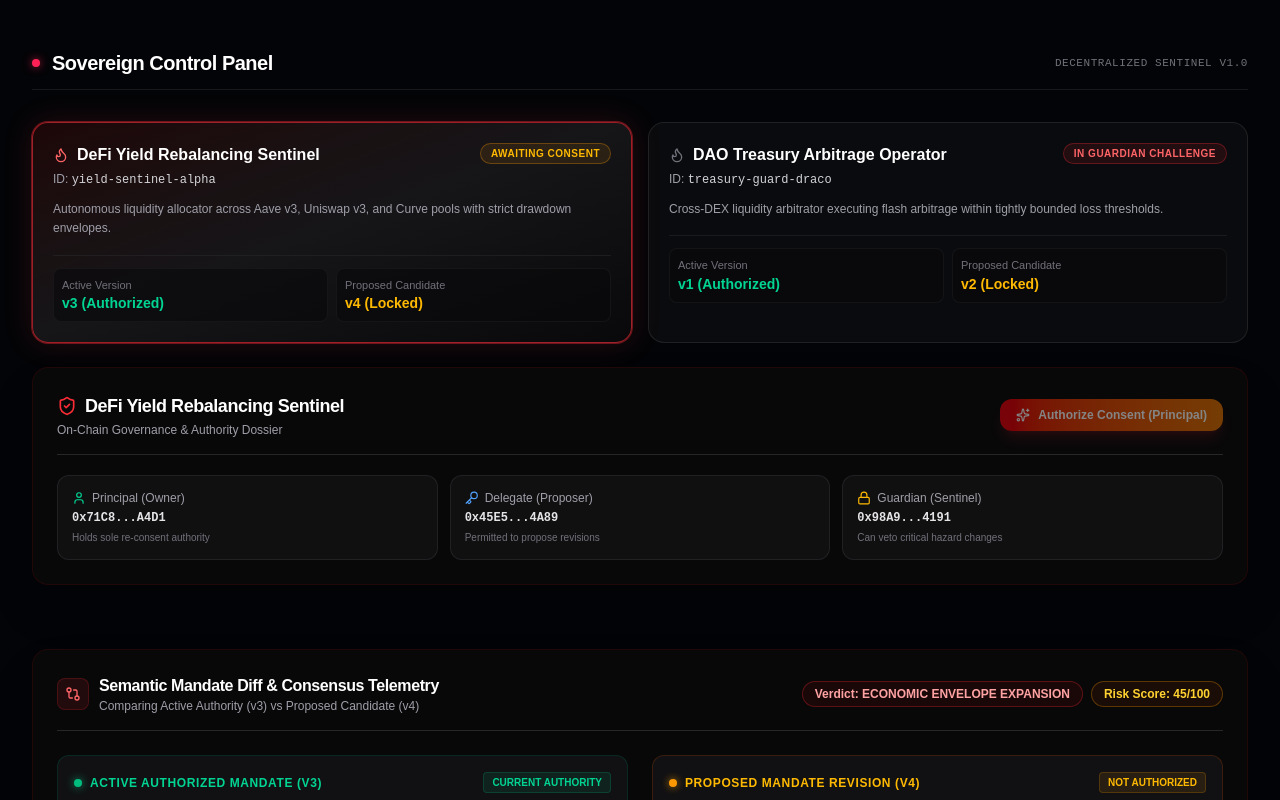
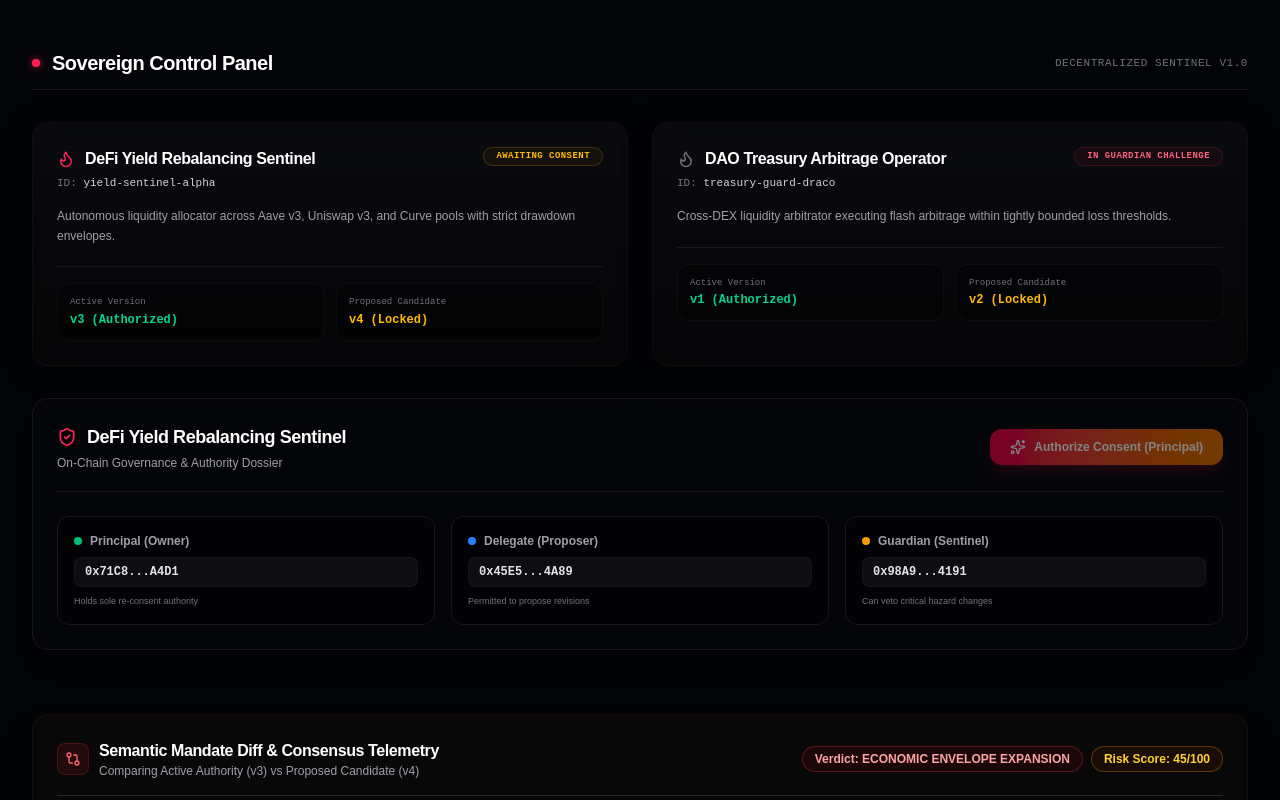
Before and after one commit to 9ja-maxx/dracoclause, a Next.js app in the folder frontend/: page / in a window 1280 px wide. Shown: the part 1280-2080 px from the top of the page. Built offline with nearby package versions, Linux system fonts and the light colour scheme; what genlayer-js would draw is missing.

Commit message:
design: design elegant mandate details panel and micro-badges for keys

```diff
--- a/frontend/src/components/MandateExplorer.tsx
+++ b/frontend/src/components/MandateExplorer.tsx
@@ -2,7 +2,7 @@
 
 import React, { useState } from "react";
 import { truncateAddress } from "@/lib/utils";
-import { ShieldCheck, Flame, ChevronRight, User, Key, Lock, CheckCircle, AlertTriangle, ShieldAlert, Sparkles, RefreshCw } from "lucide-react";
+import { ShieldCheck, Flame, User, Key, Lock, ShieldAlert, Sparkles } from "lucide-react";
 import { useMandateWrite } from "@/hooks/use-mandate-write";
 import { toast } from "sonner";
 
@@ -111,48 +111,48 @@
   };
 
   return (
-    <div className="space-y-6">
+    <div className="space-y-8">
       {/* Mandate Selection List */}
-      <div className="grid gap-4 md:grid-cols-2">
+      <div className="grid gap-6 md:grid-cols-2">
         {DEMO_MANDATES.map((m) => {
           const isSelected = m.id === selectedMandate.id;
           return (
             <div
               key={m.id}
               onClick={() => onSelectMandate(m)}
-              className={"cursor-pointer rounded-2xl border p-5 transition-all duration-300 " +
+              className={"cursor-pointer rounded-2xl border p-6 transition-all duration-300 draco-card " +
                 (isSelected
-                  ? "border-red-500/60 bg-gradient-to-br from-red-950/40 via-zinc-900/90 to-zinc-950 shadow-[0_0_30px_rgba(239,68,68,0.15)] ring-1 ring-red-500/40"
-                  : "border-zinc-800/80 bg-zinc-900/40 hover:border-zinc-700 hover:bg-zinc-900/70")}
+                  ? "border-rose-500/50 bg-[#0a0b10] shadow-[0_0_30px_rgba(225,29,72,0.15)]"
+                  : "border-zinc-900 bg-zinc-950/40 hover:border-zinc-800")}
             >
-              <div className="flex items-start justify-between gap-2">
-                <div>
-                  <div className="flex items-center gap-2">
-                    <Flame className={"size-4 " + (isSelected ? "text-red-400 animate-pulse" : "text-zinc-500")} />
-                    <h4 className="font-bold text-white text-base">{m.name}</h4>
+              <div className="flex items-start justify-between gap-3">
+                <div className="space-y-1">
+                  <div className="flex items-center gap-2.5">
+                    <Flame className={"size-4.5 " + (isSelected ? "text-rose-500 animate-pulse" : "text-zinc-500")} />
+                    <h4 className="font-bold text-white text-base tracking-tight">{m.name}</h4>
                   </div>
-                  <p className="mt-1 text-xs text-zinc-400">ID: <span className="font-mono text-zinc-300">{m.id}</span></p>
+                  <p className="text-[11px] font-mono text-zinc-500">ID: <span className="text-zinc-300">{m.id}</span></p>
                 </div>
                 <span
-                  className={"rounded-full border px-2.5 py-0.5 text-[10px] font-bold uppercase tracking-wider " +
+                  className={"rounded-full border px-3 py-0.5 text-[9px] font-bold uppercase tracking-wider font-mono " +
                     (m.status === "AWAITING_CONSENT"
-                      ? "border-amber-500/30 bg-amber-500/10 text-amber-400"
-                      : "border-red-500/30 bg-red-500/10 text-red-400 animate-pulse")}
+                      ? "border-amber-500/20 bg-amber-500/5 text-amber-400"
+                      : "border-rose-500/20 bg-rose-500/5 text-rose-400 animate-pulse")}
                 >
                   {m.status.replace(/_/g, " ")}
                 </span>
               </div>
 
-              <p className="mt-3 text-xs leading-relaxed text-zinc-400 line-clamp-2">{m.description}</p>
+              <p className="mt-4 text-xs font-light leading-relaxed text-zinc-400 line-clamp-2">{m.description}</p>
 
-              <div className="mt-4 grid grid-cols-2 gap-2 border-t border-zinc-800/60 pt-3 text-[11px]">
-                <div className="rounded-lg bg-zinc-950/60 p-2 border border-zinc-800/40">
-                  <span className="text-zinc-500 block">Active Version</span>
-                  <span className="font-bold text-emerald-400 text-sm">v{m.activeVersion} (Authorized)</span>
+              <div className="mt-5 grid grid-cols-2 gap-3 border-t border-zinc-900 pt-4 text-[10px] font-mono">
+                <div className="rounded-xl bg-black/40 p-3 border border-zinc-900/50">
+                  <span className="text-zinc-500 block text-[9px]">Active Version</span>
+                  <span className="font-bold text-emerald-400 text-xs block mt-0.5">v{m.activeVersion} (Authorized)</span>
                 </div>
-                <div className="rounded-lg bg-zinc-950/60 p-2 border border-zinc-800/40">
-                  <span className="text-zinc-500 block">Proposed Candidate</span>
-                  <span className="font-bold text-amber-400 text-sm">v{m.openVersion} (Locked)</span>
+                <div className="rounded-xl bg-black/40 p-3 border border-zinc-900/50">
+                  <span className="text-zinc-500 block text-[9px]">Proposed Candidate</span>
+                  <span className="font-bold text-amber-400 text-xs block mt-0.5">v{m.openVersion} (Locked)</span>
                 </div>
               </div>
             </div>
@@ -161,14 +161,14 @@
       </div>
 
       {/* Active Selected Mandate Full Dossier */}
-      <div className="rounded-2xl border border-red-950/40 bg-zinc-950/90 p-6 shadow-2xl backdrop-blur-xl">
-        <div className="flex flex-wrap items-center justify-between gap-4 border-b border-zinc-800 pb-4">
-          <div>
-            <div className="flex items-center gap-2">
-              <ShieldCheck className="size-5 text-red-500" />
+      <div className="rounded-2xl border border-zinc-900 bg-zinc-950/40 p-6 shadow-xl relative overflow-hidden">
+        <div className="flex flex-wrap items-center justify-between gap-4 border-b border-zinc-900 pb-5">
+          <div className="space-y-1">
+            <div className="flex items-center gap-2.5">
+              <ShieldCheck className="size-5 text-rose-500" />
               <h3 className="text-lg font-bold text-white tracking-tight">{selectedMandate.name}</h3>
             </div>
-            <p className="text-xs text-zinc-400 mt-0.5">On-Chain Governance & Authority Dossier</p>
+            <p className="text-xs text-zinc-400 font-light">On-Chain Governance & Authority Dossier</p>
           </div>
 
           <div className="flex items-center gap-2">
@@ -176,55 +176,59 @@
               <button
                 onClick={() => handleConsent(selectedMandate)}
                 disabled={isProcessing || !canWrite}
-                className="flex items-center gap-2 rounded-xl bg-gradient-to-r from-red-600 to-amber-600 px-4 py-2 text-xs font-bold text-white shadow-lg shadow-red-500/20 transition hover:from-red-500 hover:to-amber-500 disabled:opacity-50"
+                className="flex items-center gap-2 rounded-xl bg-gradient-to-r from-rose-600 to-amber-600 px-5 py-2.5 text-xs font-bold text-white shadow-lg shadow-rose-500/20 transition hover:scale-[1.02] disabled:opacity-50"
               >
-                <Sparkles className="size-3.5" />
+                <Sparkles className="size-4" />
                 <span>Authorize Consent (Principal)</span>
               </button>
             )}
 
             {selectedMandate.status === "IN_GUARDIAN_CHALLENGE" && (
-              <div className="flex items-center gap-2">
               <button
                 onClick={() => handleVeto(selectedMandate)}
                 disabled={isProcessing || !canWrite}
-                  className="flex items-center gap-2 rounded-xl border border-red-500/50 bg-red-950/50 px-4 py-2 text-xs font-bold text-red-200 transition hover:bg-red-900/60 disabled:opacity-50"
+                className="flex items-center gap-2 rounded-xl border border-rose-500/40 bg-rose-950/20 px-5 py-2.5 text-xs font-bold text-rose-300 transition hover:bg-rose-950/40 disabled:opacity-50"
               >
-                  <ShieldAlert className="size-3.5 text-red-400" />
+                <ShieldAlert className="size-4 text-rose-400" />
                 <span>Execute Guardian Veto</span>
               </button>
-              </div>
             )}
           </div>
         </div>
 
         {/* Roles Breakdown */}
-        <div className="mt-5 grid gap-3 sm:grid-cols-3">
-          <div className="rounded-xl border border-zinc-800/80 bg-zinc-900/50 p-3.5">
-            <div className="flex items-center gap-1.5 text-zinc-400 text-xs font-medium">
-              <User className="size-3.5 text-emerald-400" />
+        <div className="mt-6 grid gap-4 sm:grid-cols-3">
+          <div className="rounded-xl border border-zinc-900 bg-black/30 p-4 space-y-2">
+            <div className="flex items-center gap-2 text-zinc-400 text-xs font-semibold">
+              <div className="size-2 rounded-full bg-emerald-500" />
               <span>Principal (Owner)</span>
             </div>
-            <p className="mt-1 font-mono text-xs font-semibold text-zinc-200">{truncateAddress(selectedMandate.principal)}</p>
-            <p className="mt-1 text-[10px] text-zinc-500">Holds sole re-consent authority</p>
+            <p className="font-mono text-xs font-bold text-zinc-200 bg-zinc-900/60 px-2.5 py-1.5 rounded-lg border border-zinc-800/40">
+              {truncateAddress(selectedMandate.principal)}
+            </p>
+            <p className="text-[9px] text-zinc-500">Holds sole re-consent authority</p>
           </div>
 
-          <div className="rounded-xl border border-zinc-800/80 bg-zinc-900/50 p-3.5">
-            <div className="flex items-center gap-1.5 text-zinc-400 text-xs font-medium">
-              <Key className="size-3.5 text-blue-400" />
+          <div className="rounded-xl border border-zinc-900 bg-black/30 p-4 space-y-2">
+            <div className="flex items-center gap-2 text-zinc-400 text-xs font-semibold">
+              <div className="size-2 rounded-full bg-blue-500" />
               <span>Delegate (Proposer)</span>
             </div>
-            <p className="mt-1 font-mono text-xs font-semibold text-zinc-200">{truncateAddress(selectedMandate.delegate)}</p>
-            <p className="mt-1 text-[10px] text-zinc-500">Permitted to propose revisions</p>
+            <p className="font-mono text-xs font-bold text-zinc-200 bg-zinc-900/60 px-2.5 py-1.5 rounded-lg border border-zinc-800/40">
+              {truncateAddress(selectedMandate.delegate)}
+            </p>
+            <p className="text-[9px] text-zinc-500">Permitted to propose revisions</p>
           </div>
 
-          <div className="rounded-xl border border-zinc-800/80 bg-zinc-900/50 p-3.5">
-            <div className="flex items-center gap-1.5 text-zinc-400 text-xs font-medium">
-              <Lock className="size-3.5 text-amber-400" />
+          <div className="rounded-xl border border-zinc-900 bg-black/30 p-4 space-y-2">
+            <div className="flex items-center gap-2 text-zinc-400 text-xs font-semibold">
+              <div className="size-2 rounded-full bg-amber-500" />
               <span>Guardian (Sentinel)</span>
             </div>
-            <p className="mt-1 font-mono text-xs font-semibold text-zinc-200">{truncateAddress(selectedMandate.guardian)}</p>
-            <p className="mt-1 text-[10px] text-zinc-500">Can veto critical hazard changes</p>
+            <p className="font-mono text-xs font-bold text-zinc-200 bg-zinc-900/60 px-2.5 py-1.5 rounded-lg border border-zinc-800/40">
+              {truncateAddress(selectedMandate.guardian)}
+            </p>
+            <p className="text-[9px] text-zinc-500">Can veto critical hazard changes</p>
           </div>
         </div>
       </div>
```
Lines whose indentation alone changed are shown as unchanged.
